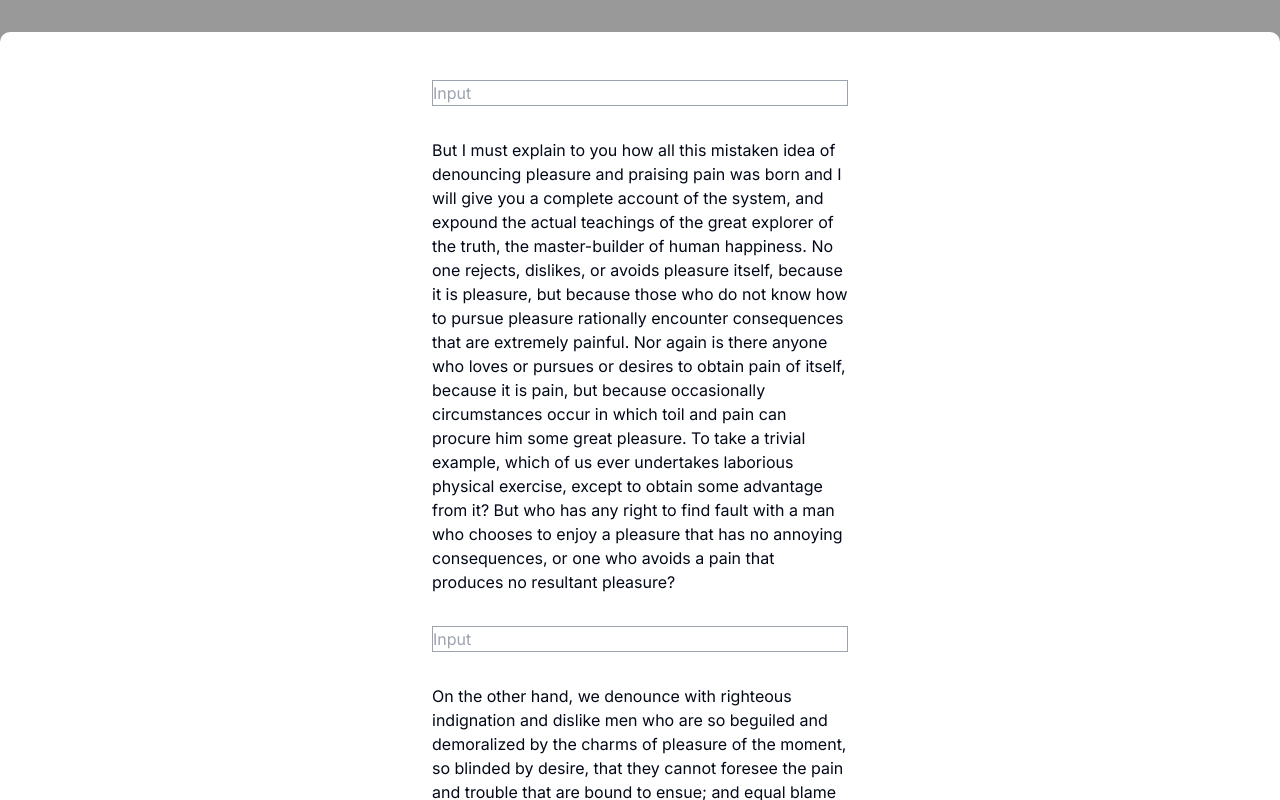
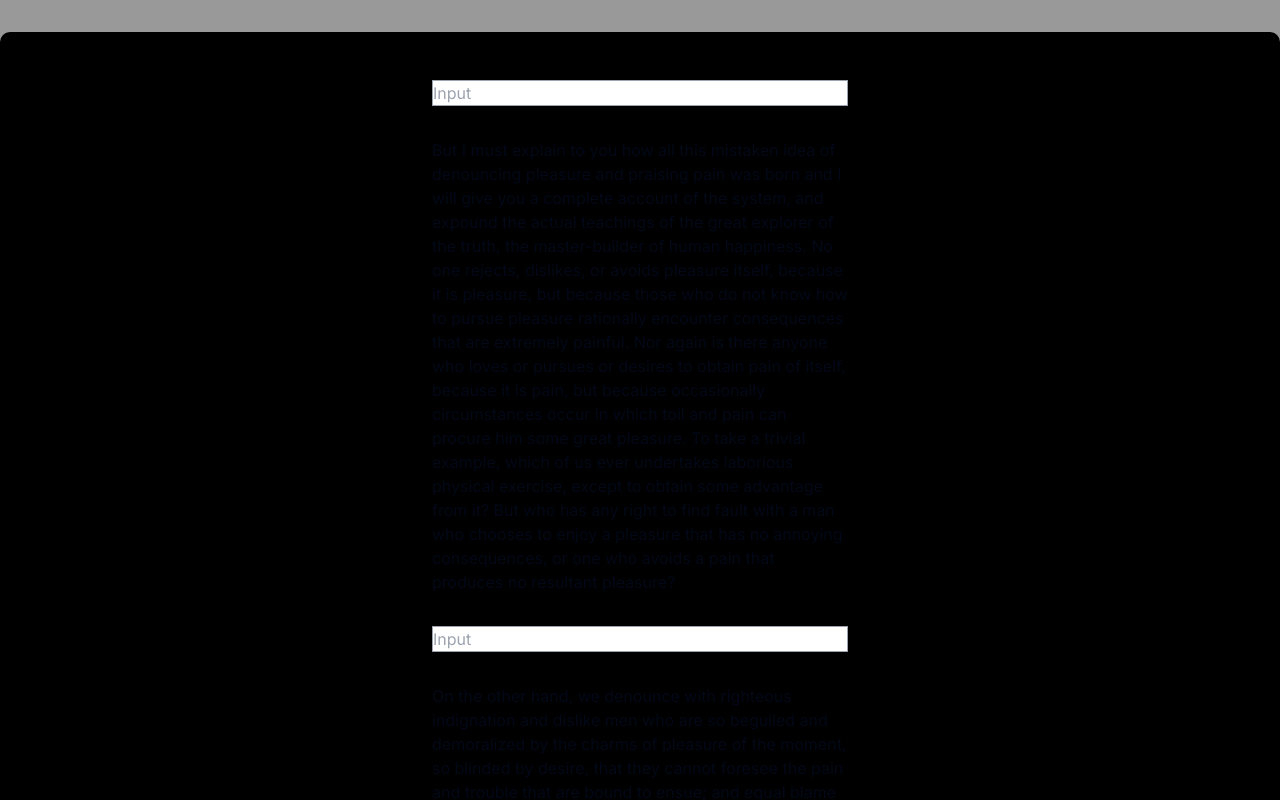
Before and after one commit to ada20221024/tgDemo, a Next.js app: page / in a window 1280 px wide. Both pictures are taken after a click on the button "Open Drawer". Built offline with nearby package versions, Linux system fonts and the light colour scheme.

Commit message:
refactor: Update MyDrawer component to use black background color

```diff
--- a/src/app/my-drawer.tsx
+++ b/src/app/my-drawer.tsx
@@ -10,7 +10,7 @@ export function MyDrawer() {
       </Drawer.Trigger>
       <Drawer.Portal>
         <Drawer.Overlay className="fixed inset-0 bg-black/40" />
-        <Drawer.Content className="bg-white flex flex-col fixed bottom-0 left-0 right-0 max-h-[96%] rounded-t-[10px]">
+        <Drawer.Content className="bg-black flex flex-col fixed bottom-0 left-0 right-0 max-h-[96%] rounded-t-[10px]">
           <div className="max-w-md w-full mx-auto flex flex-col overflow-auto p-4 rounded-t-[10px]">
             <input
               className="border border-gray-400 my-8"
```
